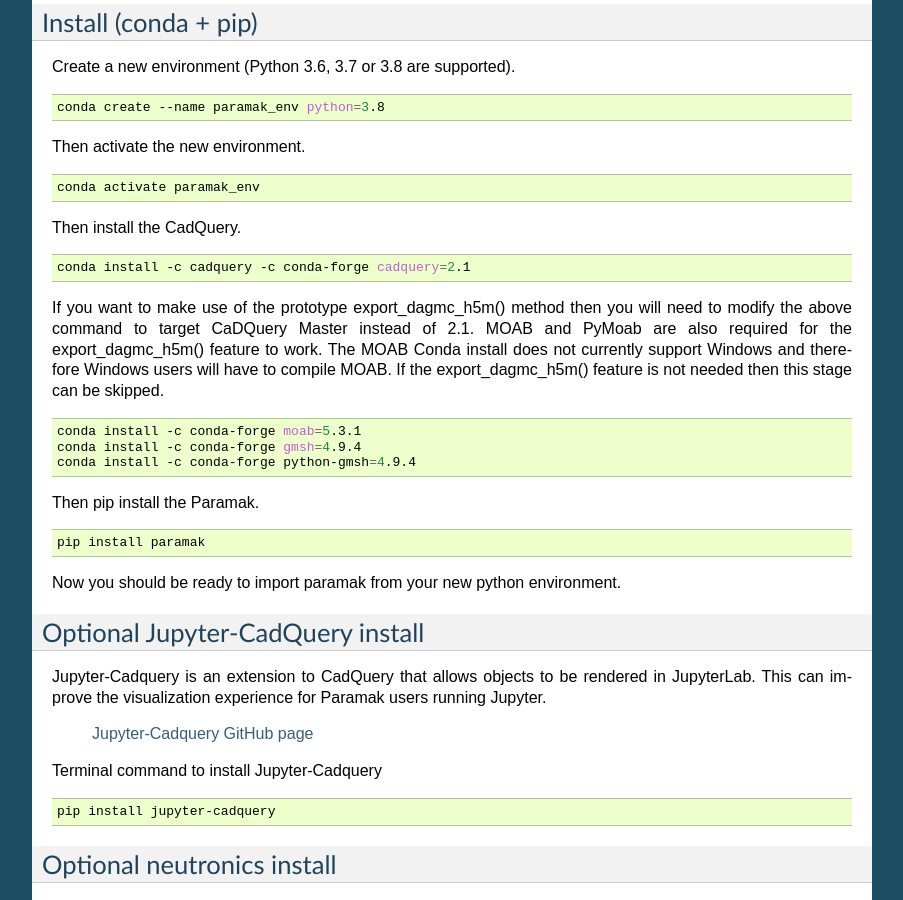
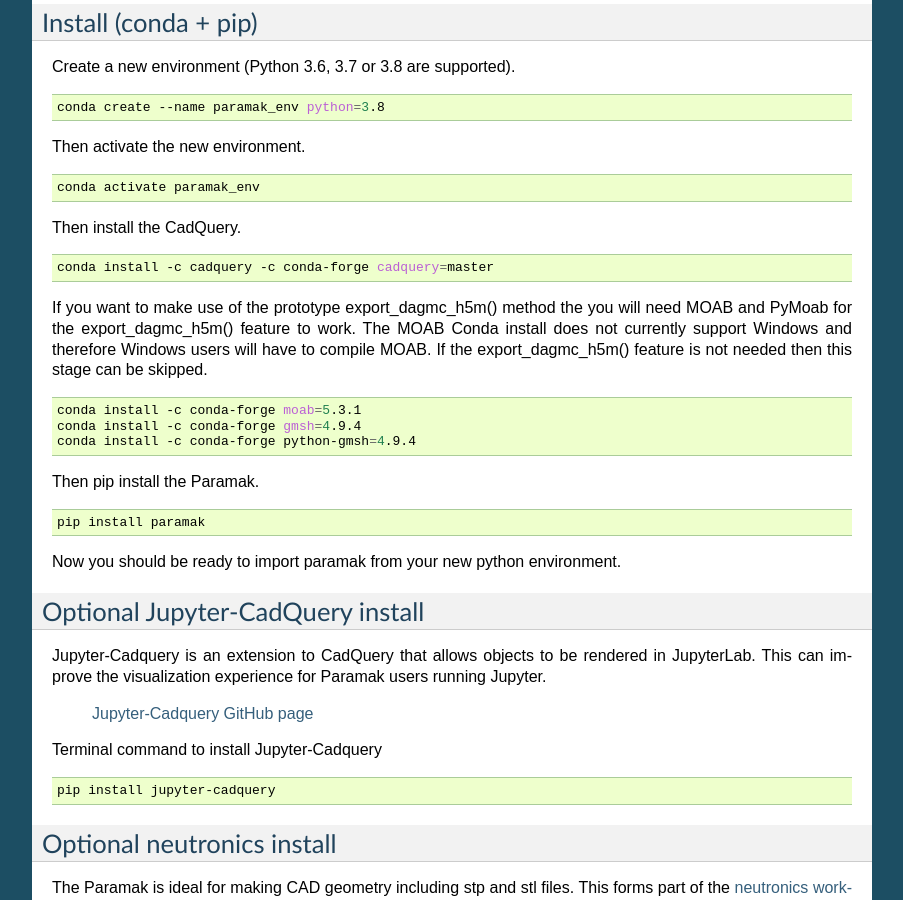
Before and after one commit to fusion-energy/paramak, a Sphinx documentation site: the page built from docs/source/install.rst, in a window 1280 px wide and 900 px high, scrolled down 844 px. Shown: the whole window, without its empty margins (198-1101 px from the left). Built offline with Sphinx 7.4.7, drawn with Linux system fonts in a browser that asks for light colours.

Commit message:
using cq master instead of 2.1

```diff
--- a/docs/source/install.rst
+++ b/docs/source/install.rst
@@ -74,11 +74,10 @@
 
 .. code-block:: bash
 
-   conda install -c cadquery -c conda-forge cadquery=2.1
+   conda install -c cadquery -c conda-forge cadquery=master
 
-If you want to make use of the prototype export_dagmc_h5m() method then you will
-need to modify the above command to target CaDQuery Master instead of 2.1.
-MOAB and PyMoab are also required for the export_dagmc_h5m() feature to work.
+If you want to make use of the prototype export_dagmc_h5m() method the you will need
+MOAB and PyMoab for the export_dagmc_h5m() feature to work.
 The MOAB Conda install does not currently support Windows and therefore Windows
 users will have to compile MOAB. If the export_dagmc_h5m() feature is not
 needed then this stage can be skipped.
--- a/environment.yml
+++ b/environment.yml
@@ -7,7 +7,7 @@
 dependencies:
   - python=3.8
   - pyparsing~=2.4.7
-  - cadquery=2.1
+  - cadquery=master
   - pytest
   - plotly
   - scipy
```
Also changed, not shown: 3 other files.
